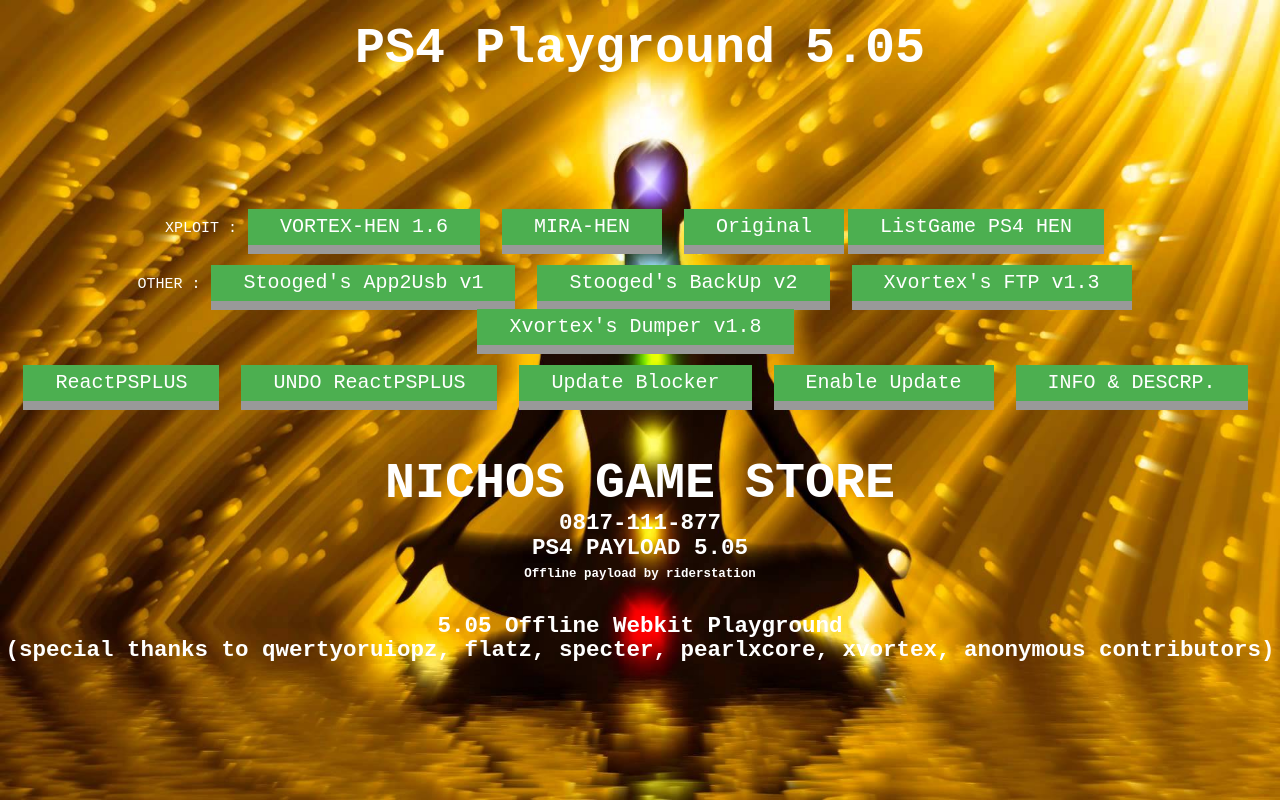
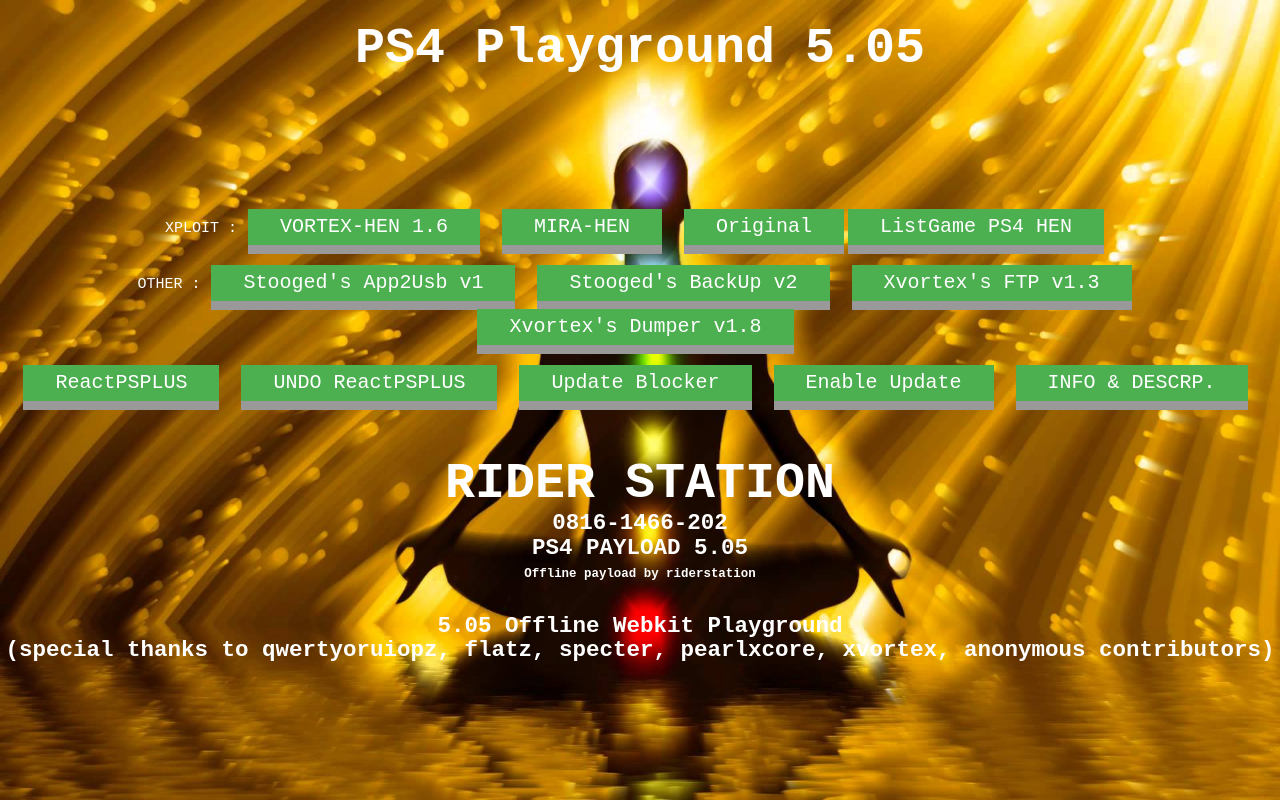
Before and after one commit to aguslee/XPLOIT505, a plain HTML site: page index.html in a window 1280 px wide. Drawn offline with Linux system fonts and the light colour scheme.

Commit message:
Update index.html

```diff
--- a/index.html
+++ b/index.html
@@ -59,9 +59,9 @@
 			<center>
 	</br>
 
-<h1>NICHOS GAME STORE</H1>
+<h1>RIDER STATION</H1>
 
-<h2> 0817-111-877</h2>
+<h2> 0816-1466-202</h2>
 <h2>PS4 PAYLOAD 5.05</h2>
 </center>
 
```
